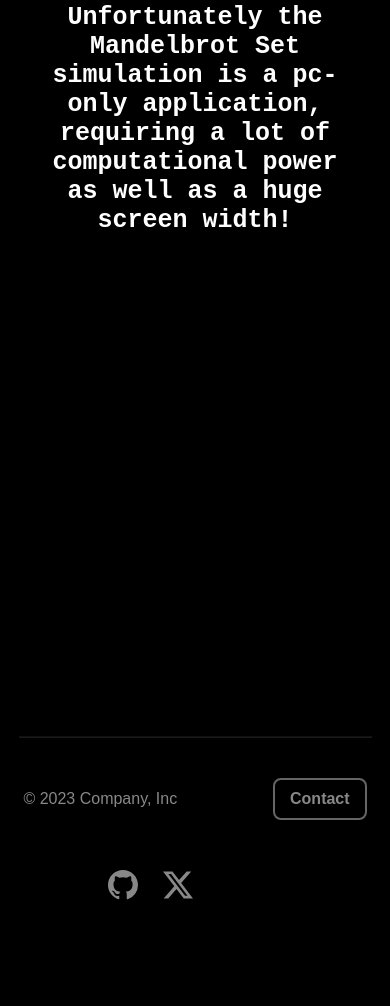
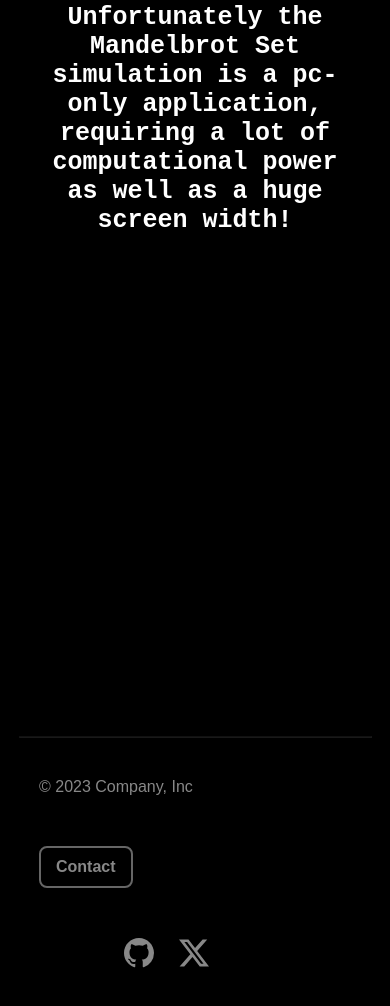
Before and after one commit to jv-schneider/MandelbrotSet, a plain HTML site: page index.html in a window 390 px wide. Shown: the part 297-1303 px from the top of the page. Before the commit the page ends 1241 px from the top, so only its background shows below. Drawn offline with Linux system fonts and the light colour scheme.

Commit message:
Smaller footer width on mobile devices

```diff
--- a/style.css
+++ b/style.css
@@ -217,6 +217,11 @@ hr {
     padding-top: 50px;
   }
 
+  #footer-container {
+    margin: 0 10vw;
+    width: 80vw;
+  }
+
   div#simulation {
     display: none;
   }
```
